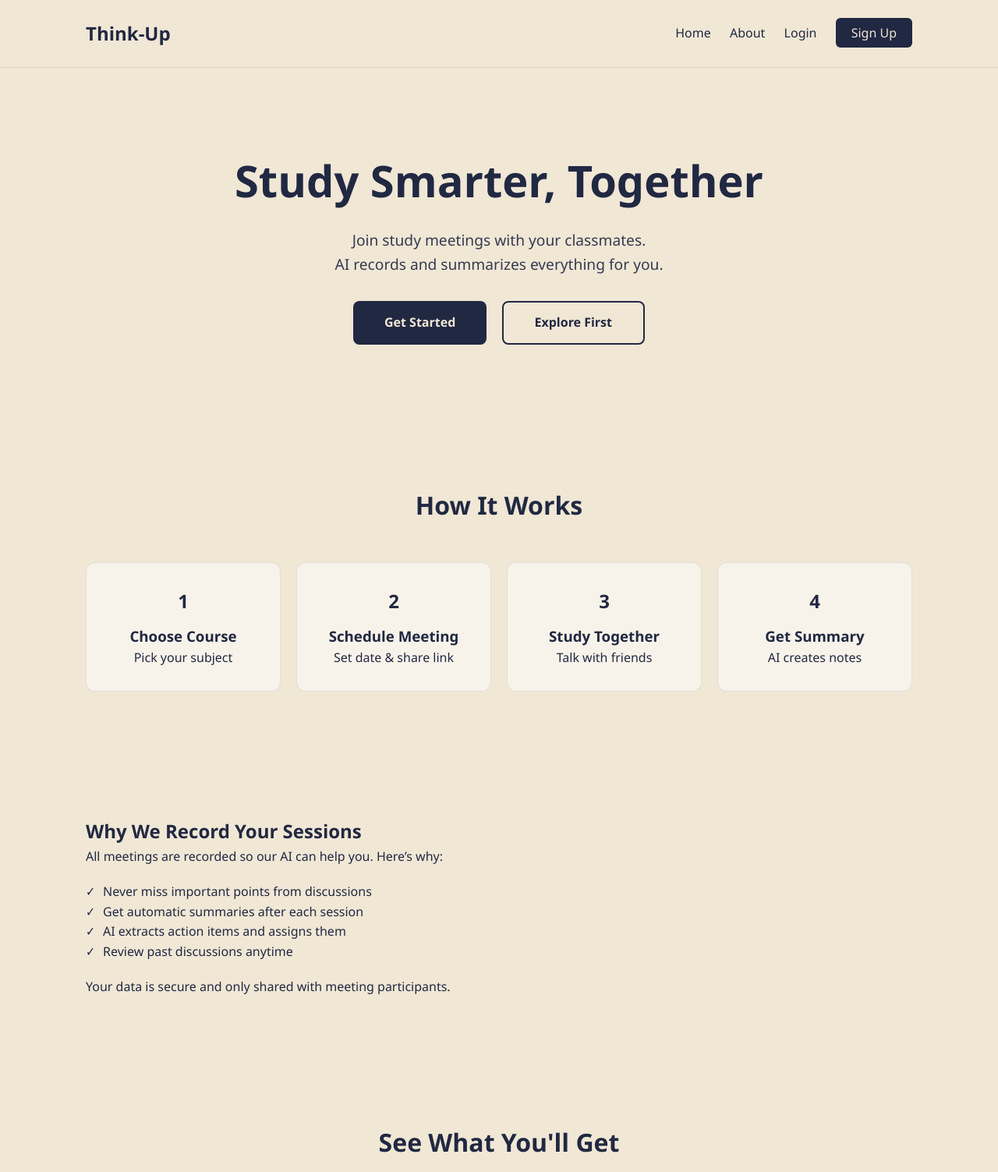
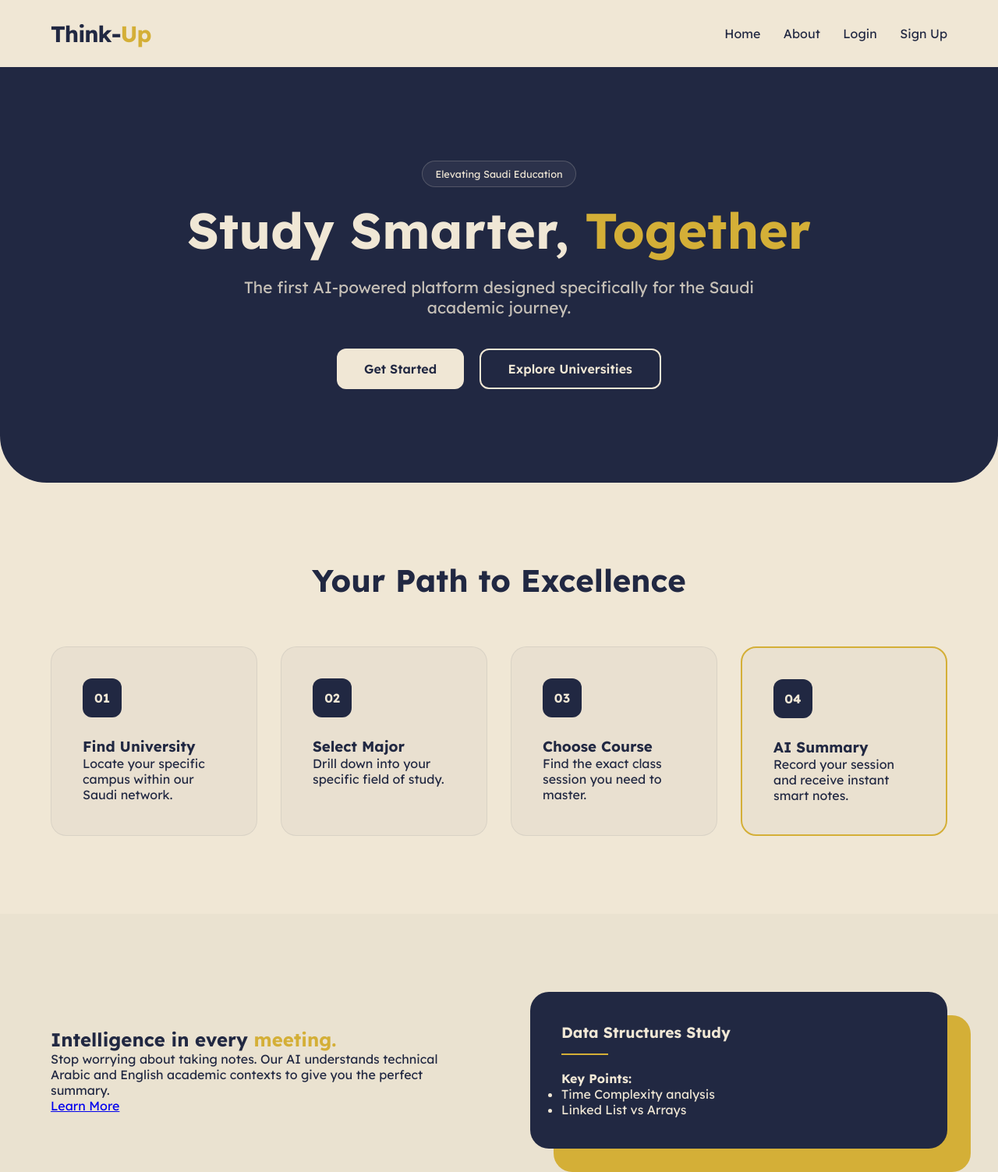
Before and after one commit to Ivve33/Think-up, a plain HTML site: page Home/homePage.html in a window 1280 px wide. Shown: the top 1503 px of the page at 78% size. Drawn offline with Linux system fonts and the light colour scheme.

Commit message:
Redsigned HTML,CSS to be colorful

```diff
--- a/Home/homePage.css
+++ b/Home/homePage.css
@@ -1,175 +1,80 @@
-/* Color Palette */
 :root {
     --indigo: #212842;
     --cream: #F0E7D5;
-    --white: #ffffff;
-    --text-main: #212842;
+    --accent: #D4AF37; /* Subtle gold accent for creativity */
+    --white-soft: rgba(255, 255, 255, 0.05);
 }
 
-/* Base Styles */
-* {
-    margin: 0;
-    padding: 0;
-    box-sizing: border-box;
-}
+* { margin: 0; padding: 0; box-sizing: border-box; }
 
 body {
-    font-family: 'Segoe UI', Tahoma, Geneva, Verdana, sans-serif;
+    font-family: 'Lexend', sans-serif;
     background-color: var(--cream);
-    color: var(--text-main);
-    line-height: 1.6;
-}
-
-.container {
-    max-width: 1100px;
-    margin: 0 auto;
-    padding: 0 20px;
-}
-
-.text-center { text-align: center; }
-.mt-2 { margin-top: 2rem; }
-
-/* Navigation */
-.navbar {
-    padding: 1.5rem 0;
-    border-bottom: 1px solid rgba(33, 40, 66, 0.1);
-}
-
-.navbar .container {
-    display: flex;
-    justify-content: space-between;
-    align-items: center;
-}
-
-.logo {
-    font-size: 1.5rem;
-    font-weight: bold;
     color: var(--indigo);
 }
 
-nav a {
-    text-decoration: none;
-    color: var(--indigo);
-    margin-left: 20px;
-    font-weight: 500;
+.container { max-width: 1200px; margin: 0 auto; padding: 0 25px; }
+.text-center { text-align: center; }
+
+/* NAVBAR */
+.navbar { padding: 25px 0; background: var(--cream); position: sticky; top: 0; z-index: 100; }
+.navbar .container { display: flex; justify-content: space-between; align-items: center; }
+.logo { font-size: 1.8rem; font-weight: 700; color: var(--indigo); letter-spacing: -1px; }
+.logo span { color: var(--accent); }
+nav a { text-decoration: none; color: var(--indigo); margin-left: 25px; font-weight: 500; transition: 0.3s; }
+nav a:hover { color: var(--accent); }
+
+/* HERO DARK - The "Anti-White" Section */
+.hero-dark {
+    background-color: var(--indigo);
+    color: var(--cream);
+    padding: 120px 0;
+    border-radius: 0 0 60px 60px; /* Creative curved edge */
+}
+.badge {
+    display: inline-block; padding: 8px 16px; background: var(--white-soft);
+    border: 1px solid rgba(240, 231, 213, 0.2); border-radius: 50px;
+    font-size: 0.8rem; margin-bottom: 20px;
+}
+.hero-dark h1 { font-size: 4rem; line-height: 1.1; margin-bottom: 25px; }
+.hero-dark h1 span { color: var(--accent); }
+.hero-dark p { font-size: 1.3rem; max-width: 700px; margin: 0 auto 40px; opacity: 0.8; }
+
+/* BUTTONS */
+.btn-cream {
+    background: var(--cream); color: var(--indigo); padding: 16px 35px;
+    border-radius: 12px; text-decoration: none; font-weight: 600; display: inline-block;
+}
+.btn-outline-cream {
+    border: 2px solid var(--cream); color: var(--cream); padding: 14px 35px;
+    border-radius: 12px; text-decoration: none; font-weight: 600; display: inline-block; margin-left: 15px;
 }
 
-/* Buttons */
-.btn-solid {
-    background-color: var(--indigo);
-    color: var(--cream) !important;
-    padding: 8px 20px;
-    border-radius: 6px;
+/* PROCESS GRID */
+.how-it-works { padding: 100px 0; }
+.section-title { font-size: 2.5rem; margin-bottom: 60px; text-align: center; }
+.process-grid { display: grid; grid-template-columns: repeat(auto-fit, minmax(250px, 1fr)); gap: 30px; }
+.process-card {
+    background: rgba(33, 40, 66, 0.03); padding: 40px; border-radius: 20px;
+    border: 1px solid rgba(33, 40, 66, 0.08); transition: 0.4s;
 }
+.process-card:hover { transform: translateY(-10px); background: var(--white); box-shadow: 0 20px 40px rgba(0,0,0,0.05); }
+.icon-box {
+    width: 50px; height: 50px; background: var(--indigo); color: var(--cream);
+    display: flex; align-items: center; justify-content: center; border-radius: 12px;
+    font-weight: bold; margin-bottom: 25px;
+}
+.process-card.highlight { border: 2px solid var(--accent); }
 
-.btn-solid-large {
-    background-color: var(--indigo);
-    color: var(--cream);
-    text-decoration: none;
-    padding: 15px 40px;
-    border-radius: 8px;
-    display: inline-block;
-    font-weight: bold;
+/* PREVIEW SPLIT */
+.preview-split { padding: 100px 0; background: #EAE2D0; }
+.preview-grid { display: grid; grid-template-columns: 1fr 1fr; gap: 80px; align-items: center; }
+.preview-text h2 span { color: var(--accent); }
+.summary-mockup {
+    background: var(--indigo); color: var(--cream); padding: 40px; border-radius: 24px;
+    box-shadow: 30px 30px 0px var(--accent); /* Creative shadow */
 }
+.mock-header { font-weight: bold; font-size: 1.2rem; margin-bottom: 15px; }
+.mock-line { height: 2px; background: var(--accent); width: 60px; margin-bottom: 20px; }
 
-.btn-outline-large {
-    border: 2px solid var(--indigo);
-    color: var(--indigo);
-    text-decoration: none;
-    padding: 13px 40px;
-    border-radius: 8px;
-    display: inline-block;
-    margin-left: 15px;
-    font-weight: bold;
-}
-
-/* Hero Section */
-.hero {
-    padding: 100px 0;
-}
-
-.hero h1 {
-    font-size: 3.5rem;
-    margin-bottom: 1rem;
-}
-
-.subtitle {
-    font-size: 1.2rem;
-    margin-bottom: 2rem;
-    opacity: 0.9;
-}
-
-/* Sections General */
-section {
-    padding: 80px 0;
-}
-
-.section-title {
-    text-align: center;
-    margin-bottom: 3rem;
-    font-size: 2rem;
-}
-
-/* Grids */
-.grid-4, .grid-3 {
-    display: grid;
-    gap: 20px;
-}
-
-.grid-4 { grid-template-columns: repeat(auto-fit, minmax(200px, 1fr)); }
-.grid-3 { grid-template-columns: repeat(auto-fit, minmax(300px, 1fr)); }
-
-/* Cards */
-.step-card, .feature-card {
-    background: rgba(255, 255, 255, 0.5);
-    padding: 30px;
-    border-radius: 12px;
-    border: 1px solid rgba(33, 40, 66, 0.1);
-    text-align: center;
-}
-
-.step-num {
-    font-size: 1.5rem;
-    font-weight: bold;
-    margin-bottom: 10px;
-}
-
-/* Summary Preview Card */
-.summary-card {
-    background: var(--white);
-    max-width: 600px;
-    margin: 0 auto;
-    padding: 40px;
-    border-radius: 8px;
-    box-shadow: 0 10px 30px rgba(33, 40, 66, 0.05);
-}
-
-.summary-card h3 { margin: 15px 0; border-bottom: 1px solid #eee; padding-bottom: 10px; }
-.summary-body h4 { margin-top: 20px; color: #555; }
-.checklist label { display: block; margin: 10px 0; cursor: pointer; }
-
-/* Lists */
-.benefit-list {
-    list-style: none;
-    margin: 20px 0;
-}
-
-.benefit-list li::before {
-    content: "✓";
-    margin-right: 10px;
-    font-weight: bold;
-}
-
-/* Footer */
-footer {
-    padding: 40px 0;
-    border-top: 1px solid rgba(33, 40, 66, 0.1);
-    text-align: center;
-    font-size: 0.9rem;
-}
-
-.footer-links a {
-    margin: 0 10px;
-    text-decoration: none;
-    color: var(--indigo);
-}
+footer { padding: 60px 0; opacity: 0.6; }
--- a/Home/homePage.html
+++ b/Home/homePage.html
@@ -3,14 +3,15 @@
 <head>
     <meta charset="UTF-8">
     <meta name="viewport" content="width=device-width, initial-scale=1.0">
-    <title>Think-Up | Study Smarter, Together</title>
+    <title>Think-Up | Premium Study Platform</title>
     <link rel="stylesheet" href="homePage.css">
+    <link href="https://fonts.googleapis.com/css2?family=Lexend:wght@300;400;600;700&display=swap" rel="stylesheet">
 </head>
 <body>
 
     <header class="navbar">
         <div class="container">
-            <div class="logo">Think-Up</div>
+            <div class="logo">Think-<span>Up</span></div>
             <nav>
                 <a href="#">Home</a>
                 <a href="#">About</a>
@@ -21,131 +22,75 @@
     </header>
 
     <main>
-        <section class="hero">
+        <section class="hero-dark">
             <div class="container text-center">
-                <h1>Study Smarter, Together</h1>
-                <p class="subtitle">Join study meetings with your classmates. <br> AI records and summarizes everything for you.</p>
+                <div class="badge">Elevating Saudi Education</div>
+                <h1>Study Smarter, <span>Together</span></h1>
+                <p>The first AI-powered platform designed specifically for the Saudi academic journey.</p>
                 <div class="hero-actions">
-                    <a href="#" class="btn-solid-large">Get Started</a>
-                    <a href="#" class="btn-outline-large">Explore First</a>
+                    <a href="#" class="btn-cream">Get Started</a>
+                    <a href="#" class="btn-outline-cream">Explore Universities</a>
                 </div>
             </div>
         </section>
 
         <section class="how-it-works">
             <div class="container">
-                <h2 class="section-title">How It Works</h2>
-                <div class="grid-4">
-                    <div class="step-card">
-                        <div class="step-num">1</div>
+                <h2 class="section-title">Your Path to Excellence</h2>
+                <div class="process-grid">
+                    <div class="process-card">
+                        <div class="icon-box">01</div>
+                        <h3>Find University</h3>
+                        <p>Locate your specific campus within our Saudi network.</p>
+                    </div>
+                    <div class="process-card">
+                        <div class="icon-box">02</div>
+                        <h3>Select Major</h3>
+                        <p>Drill down into your specific field of study.</p>
+                    </div>
+                    <div class="process-card">
+                        <div class="icon-box">03</div>
                         <h3>Choose Course</h3>
-                        <p>Pick your subject</p>
+                        <p>Find the exact class session you need to master.</p>
                     </div>
-                    <div class="step-card">
-                        <div class="step-num">2</div>
-                        <h3>Schedule Meeting</h3>
-                        <p>Set date & share link</p>
-                    </div>
-                    <div class="step-card">
-                        <div class="step-num">3</div>
-                        <h3>Study Together</h3>
-                        <p>Talk with friends</p>
-                    </div>
-                    <div class="step-card">
-                        <div class="step-num">4</div>
-                        <h3>Get Summary</h3>
-                        <p>AI creates notes</p>
+                    <div class="process-card highlight">
+                        <div class="icon-box">04</div>
+                        <h3>AI Summary</h3>
+                        <p>Record your session and receive instant smart notes.</p>
                     </div>
                 </div>
             </div>
         </section>
 
-        <section class="why-record">
+        <section class="preview-split">
             <div class="container">
-                <div class="split-layout">
-                    <div class="content">
-                        <h2>Why We Record Your Sessions</h2>
-                        <p>All meetings are recorded so our AI can help you. Here’s why:</p>
-                        <ul class="benefit-list">
-                            <li>Never miss important points from discussions</li>
-                            <li>Get automatic summaries after each session</li>
-                            <li>AI extracts action items and assigns them</li>
-                            <li>Review past discussions anytime</li>
-                        </ul>
-                        <p class="disclaimer">Your data is secure and only shared with meeting participants.</p>
+                <div class="preview-grid">
+                    <div class="preview-text">
+                        <h2>Intelligence in every <span>meeting.</span></h2>
+                        <p>Stop worrying about taking notes. Our AI understands technical Arabic and English academic contexts to give you the perfect summary.</p>
+                        <a href="#" class="btn-indigo">Learn More</a>
                     </div>
-                </div>
-            </div>
-        </section>
-
-        <section class="preview">
-            <div class="container">
-                <h2 class="section-title">See What You'll Get</h2>
-                <div class="summary-card">
-                    <div class="card-header">
-                        <span class="icon">📄</span> Meeting Summary
-                    </div>
-                    <h3>Data Structures Study — Jan 28, 2026</h3>
-                    <div class="summary-body">
-                        <h4>Overview:</h4>
-                        <p>The group reviewed Linked Lists and practiced tree traversal algorithms for the upcoming exam.</p>
-                        <h4>Key Points:</h4>
-                        <ul>
-                            <li>Difference between stacks and queues</li>
-                            <li>Binary tree traversal methods</li>
-                        </ul>
-                        <h4>Action Items:</h4>
-                        <div class="checklist">
-                            <label><input type="checkbox"> Ahmed - Complete practice problems</label>
-                            <label><input type="checkbox"> Sara - Share lecture notes</label>
+                    <div class="preview-visual">
+                        <div class="summary-mockup">
+                            <div class="mock-header">Data Structures Study</div>
+                            <div class="mock-line"></div>
+                            <div class="mock-content">
+                                <strong>Key Points:</strong>
+                                <ul>
+                                    <li>Time Complexity analysis</li>
+                                    <li>Linked List vs Arrays</li>
+                                </ul>
+                            </div>
                         </div>
                     </div>
                 </div>
-                <div class="text-center mt-2">
-                    <a href="#" class="btn-text-underline">Try It Free</a>
-                </div>
-            </div>
-        </section>
-
-        <section class="features">
-            <div class="container">
-                <h2 class="section-title">Features</h2>
-                <div class="grid-3">
-                    <div class="feature-card">
-                        <span class="f-icon">🤖</span>
-                        <h3>Smart Summaries</h3>
-                        <p>AI extracts key points</p>
-                    </div>
-                    <div class="feature-card">
-                        <span class="f-icon">👥</span>
-                        <h3>Study Groups</h3>
-                        <p>Create or join groups</p>
-                    </div>
-                    <div class="feature-card">
-                        <span class="f-icon">📚</span>
-                        <h3>Course Organization</h3>
-                        <p>Browse by university</p>
-                    </div>
-                </div>
-            </div>
-        </section>
-
-        <section class="final-cta">
-            <div class="container text-center">
-                <h2>Ready to study smarter? <a href="#" class="link">Sign Up - It's Free</a></h2>
             </div>
         </section>
     </main>
 
     <footer>
-        <div class="container">
-            <div class="footer-links">
-                <a href="#">About</a>
-                <a href="#">Contact</a>
-                <a href="#">Privacy Policy</a>
-                <a href="#">Terms</a>
-            </div>
-            <p>&copy; 2026 Think-Up. Made for Saudi students.</p>
+        <div class="container text-center">
+            <p>&copy; 2026 Think-Up. Proudly serving Saudi students.</p>
         </div>
     </footer>
 
```
